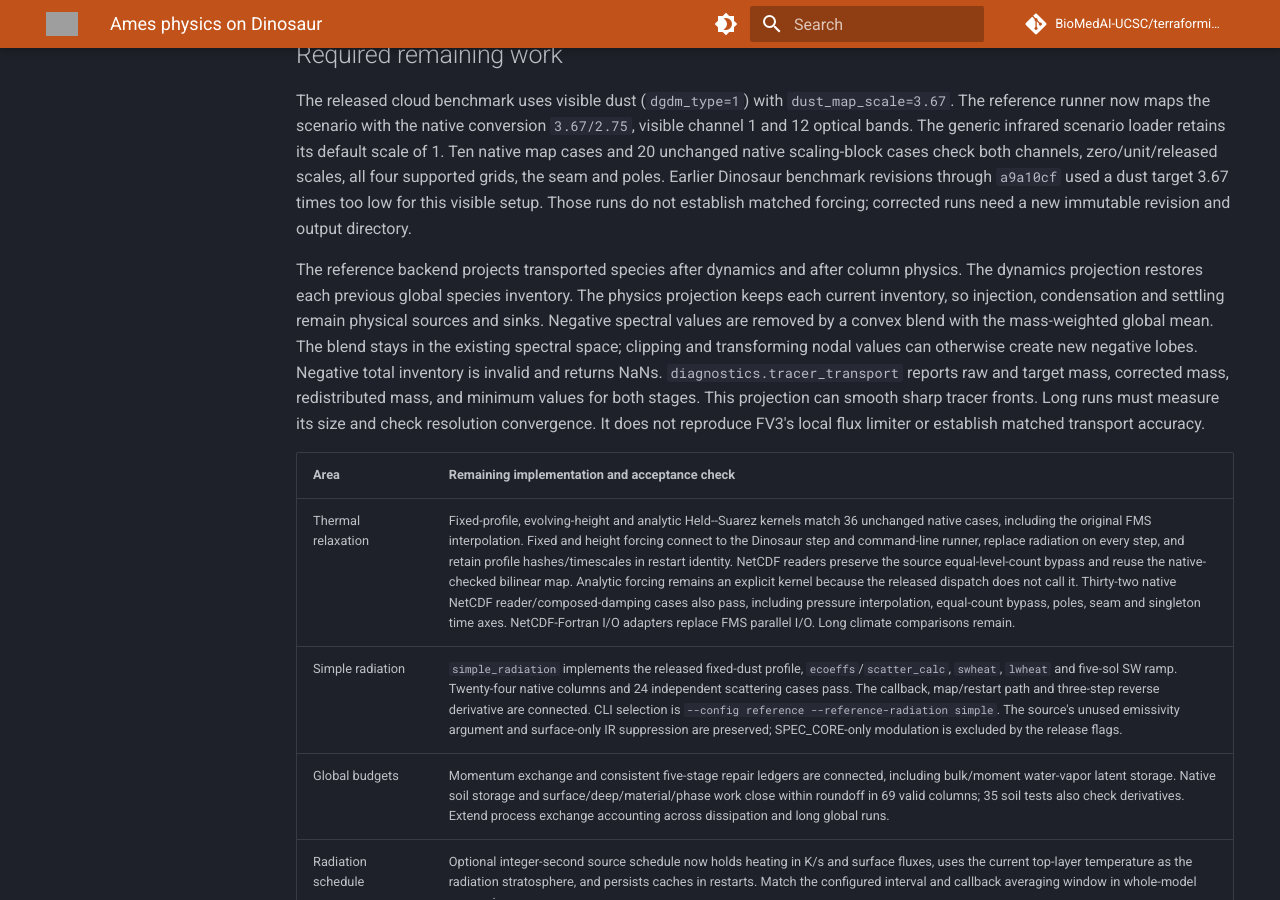
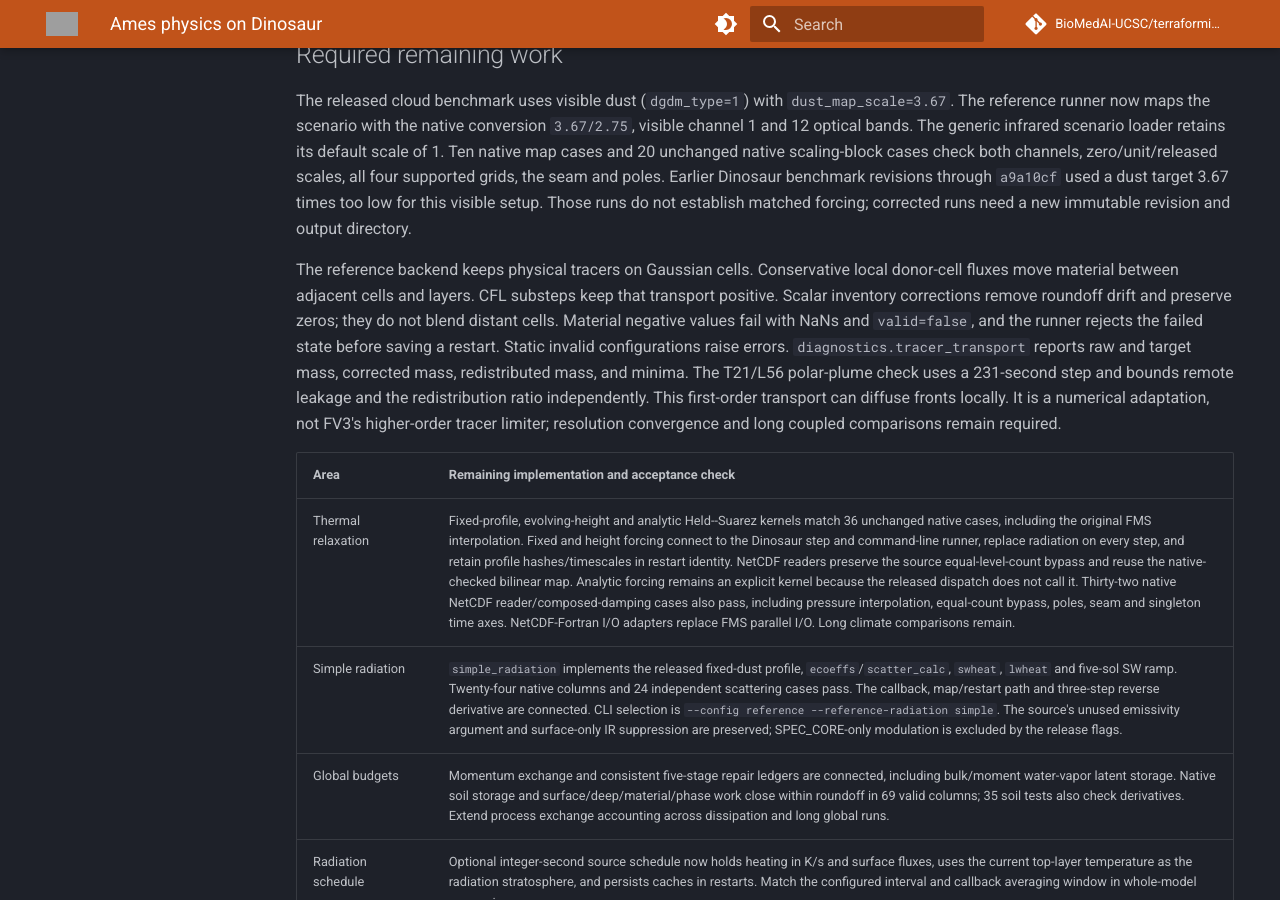
Before and after one commit to BioMedAI-UCSC/terraforming, an MkDocs documentation site: the page built from docs/physics-parity.md, in a window 1280 px wide and 900 px high, scrolled down 19536 px. Built offline with MkDocs 1.6.1 and Material for MkDocs 9.7.7, drawn with Linux system fonts in a browser that asks for light colours; comment, search, counter and statistics services are not loaded; some of the changed text lies outside the part shown; grey boxes are pictures that could not be loaded.

```diff
--- a/docs/physics-parity.md
+++ b/docs/physics-parity.md
@@ -60,7 +60,7 @@ No complete-model equivalence or speed claim has passed yet.
 | Water state/restarts | `dinosaur_physics`, restart format 4 | Independent global water inventories, full cloud-feedback restart and three-step reverse derivatives | Surface water and lagged PBL state persist across restarts. Versions 2 and 3 remain readable; trace-water thermodynamics follows the source approximation |
 | Coupled gas column | `column_physics.column_physics` | Original Rayleigh, PBL, surface, CO2 and convection routines in reference order; 24 clear/winter/thaw/convective cases at 4/12/40 layers, with immediate deposition or suspended clouds; temperature errors below 2e-13 K | Radiation heating and downward surface flux are prescribed inputs |
 | Dinosaur adaptation | `dinosaur_physics.build_step` and `remap_gas` | Cold global smoke, gas inventory, remap energy/momentum/passive material checks, and three-step reverse derivatives checked against finite differences | Ground impulse is recorded; raw/corrected angular momentum and exchange-energy ledgers expose numerical repair changes; whole-model validation remains pending |
-| Positive spectral tracers | `tracer_transport.project_tracers` | Independent species inventories, grid positivity, physical-source retention, invalid-inventory rejection and reverse derivatives | Dinosaur numerical adaptation, separate from reference FV3 transport. Dynamics retains each species inventory. The post-physics projection retains physical sources and sinks. Per-species correction and redistribution are reported |
+| Positive grid-space reference tracers | `tracer_transport.project_tracers` | Independent species inventories, grid positivity, physical-source retention, invalid-inventory rejection and reverse derivatives | Dinosaur numerical adaptation, separate from reference FV3 transport. Dynamics retains each species inventory. The post-physics projection retains physical sources and sinks. Per-species correction and redistribution are reported |
 
 The optional `nonorographic_drag_options={"top_pressure_pa": .03}` enables
 non-orographic gravity-wave drag. Supply the same options to `initial_state`
@@ -884,18 +884,18 @@ Earlier Dinosaur benchmark revisions through `a9a10cf` used a dust target
 3.67 times too low for this visible setup. Those runs do not establish matched
 forcing; corrected runs need a new immutable revision and output directory.
 
-The reference backend projects transported species after dynamics and after
-column physics. The dynamics projection restores each previous global species
-inventory. The physics projection keeps each current inventory, so injection,
-condensation and settling remain physical sources and sinks. Negative spectral
-values are removed by a convex blend with the mass-weighted global mean. The
-blend stays in the existing spectral space; clipping and transforming nodal
-values can otherwise create new negative lobes. Negative total inventory is
-invalid and returns NaNs. `diagnostics.tracer_transport` reports raw and target
-mass, corrected mass, redistributed mass, and minimum values for both stages.
-This projection can smooth sharp tracer fronts. Long runs must measure its
-size and check resolution convergence. It does not reproduce FV3's local flux
-limiter or establish matched transport accuracy.
+The reference backend keeps physical tracers on Gaussian cells. Conservative
+local donor-cell fluxes move material between adjacent cells and layers. CFL
+substeps keep that transport positive. Scalar inventory corrections remove
+roundoff drift and preserve zeros; they do not blend distant cells. Material
+negative values fail with NaNs and `valid=false`, and the runner rejects the
+failed state before saving a restart. Static invalid configurations raise errors.
+`diagnostics.tracer_transport` reports raw and target mass, corrected mass,
+redistributed mass, and minima. The T21/L56 polar-plume check uses a 231-second
+step and bounds remote leakage and the redistribution ratio independently.
+This first-order transport can diffuse fronts locally. It is a numerical
+adaptation, not FV3's higher-order tracer limiter; resolution convergence and
+long coupled comparisons remain required.
 
 | Area | Remaining implementation and acceptance check |
 | --- | --- |
```
Also changed, not shown: experiments/reference-comparison/README.md (+11 -1 lines), 3 other files.
